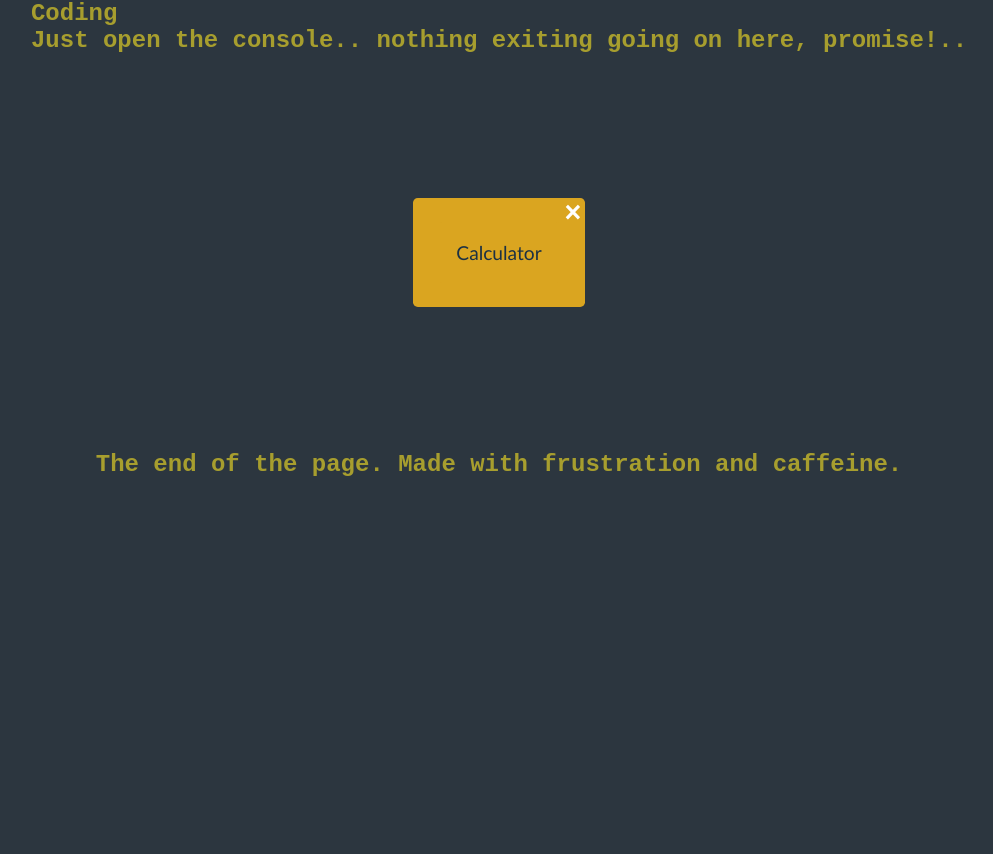
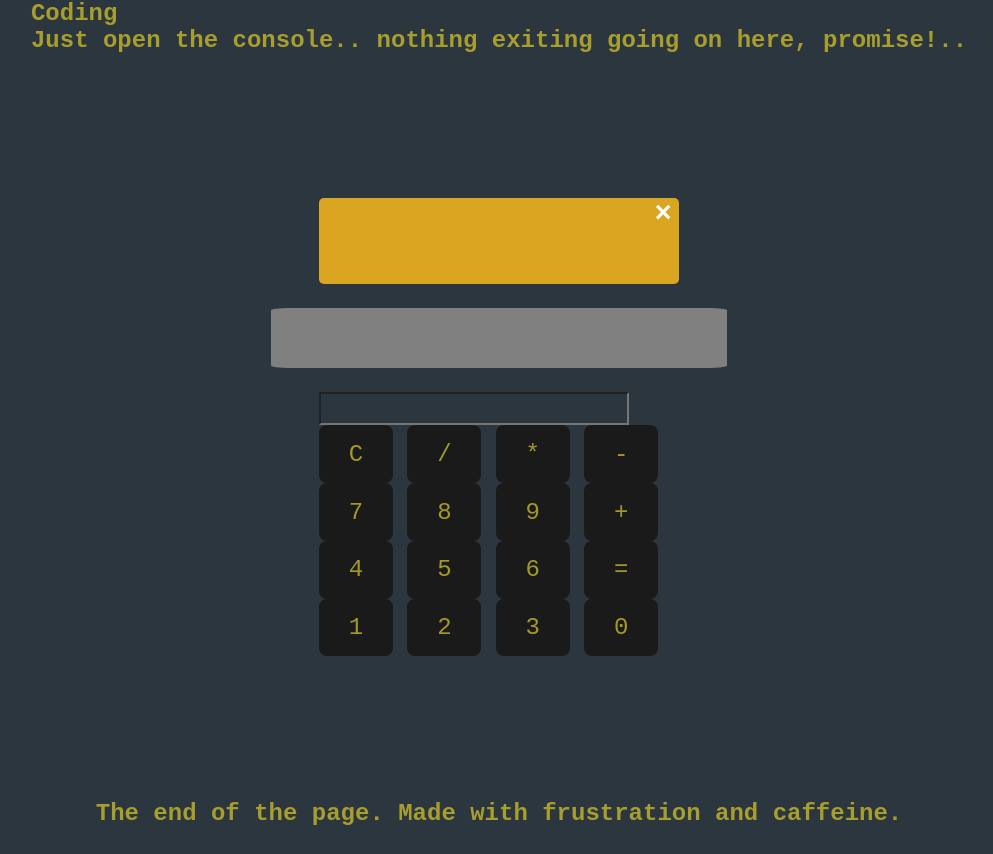
Before and after one commit to Torkel0825/Assingment-4, a plain HTML site: page index.html in a window 1280 px wide. Both pictures are taken after a click on the button "Calculator". Shown: the whole page, without its empty margins (141-1134 px from the left). Before the commit the page ends 800 px from the top, so only its background shows below. Drawn offline with Linux system fonts and the light colour scheme.

Commit message:
..it dotn work like i wanr

```diff
--- a/index.html
+++ b/index.html
@@ -24,6 +24,7 @@
         <section id="myModal" class="modal">
           <div id="model-content">
             <div class="calculator">
+              <p id="number"></p>
               <input type="text" id="display" class="display" displayed />
               <div class="buttons">
                 <!--  -->
--- a/script.js
+++ b/script.js
@@ -16,20 +16,20 @@ have them appear in different boxes(div) on the page, but have them hidden initi
 
 
 */
-// const calcBtn = document.getElementById("calculate");
+const calcBtn = document.getElementById("calculate");
 // const modalBox = document.getElementById("myModal");
 // const modalClose = document.getElementById("close");
 // const result = document.getElementById("number");
 // //
 
-// function viewCalculator() {
-//   document.querySelector("#model-content").style.display = "block";
-//   calcBtn.innerHTML = " ";
-//   document.querySelector(calcBtn).style.display = "hidden";
-//   // the hover effect on the button remains even when i have hidden the button upon it being pressed
-//   //
-// }
-// calcBtn.addEventListener("click", viewCalculator);
+function viewCalculator() {
+  document.querySelector("#model-content").style.display = "block";
+  calcBtn.innerHTML = " ";
+  document.querySelector(calcBtn).style.display = "hidden";
+  // the hover effect on the button remains even when i have hidden the button upon it being pressed
+  //
+}
+calcBtn.addEventListener("click", viewCalculator);
 
 // function addition(num1, num2) {
 //   result = num1 + num2;
@@ -99,7 +99,7 @@ function calculate() {
   currentInput = result.toString();
   currentOperation = "";
   previousInput = "";
-  document.getElementById("display").value = currentInput;
+  document.getElementById("mummiNum").value = currentInput;
 }
 
 function clearDisplay() {
@@ -107,4 +107,5 @@ function clearDisplay() {
   previousInput = "";
   currentOperation = "";
   document.getElementById("display").value = "";
+  document.getElementById("mummiNum").value = "";
 }
```
